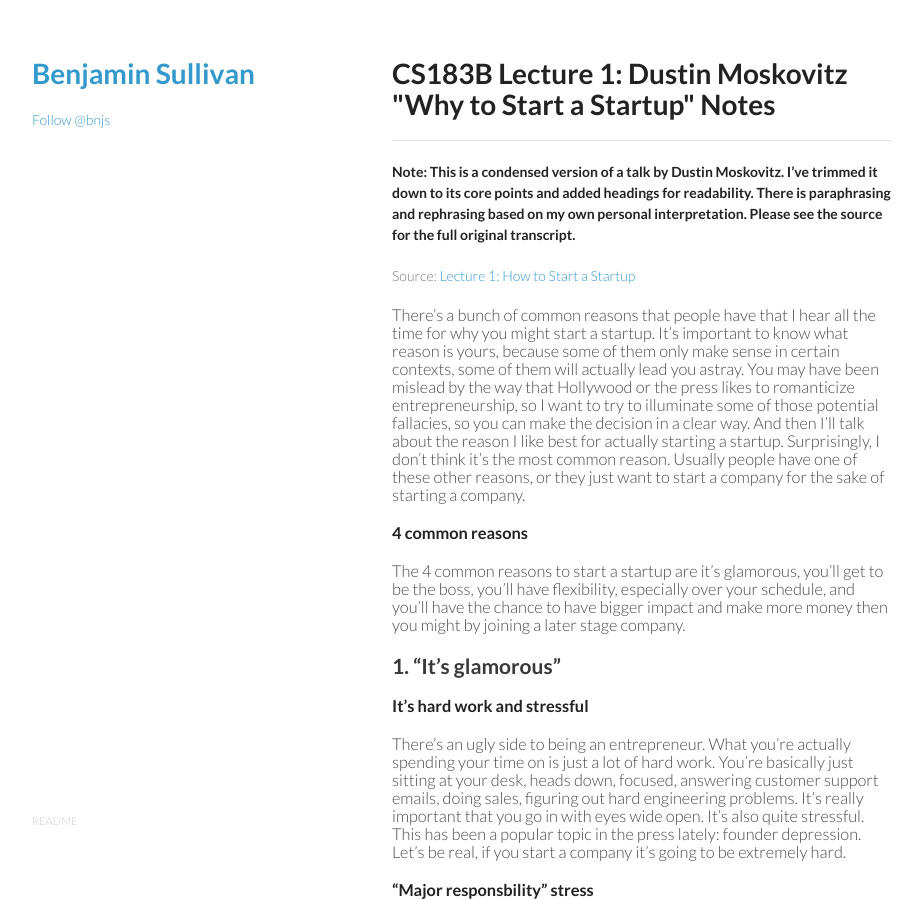
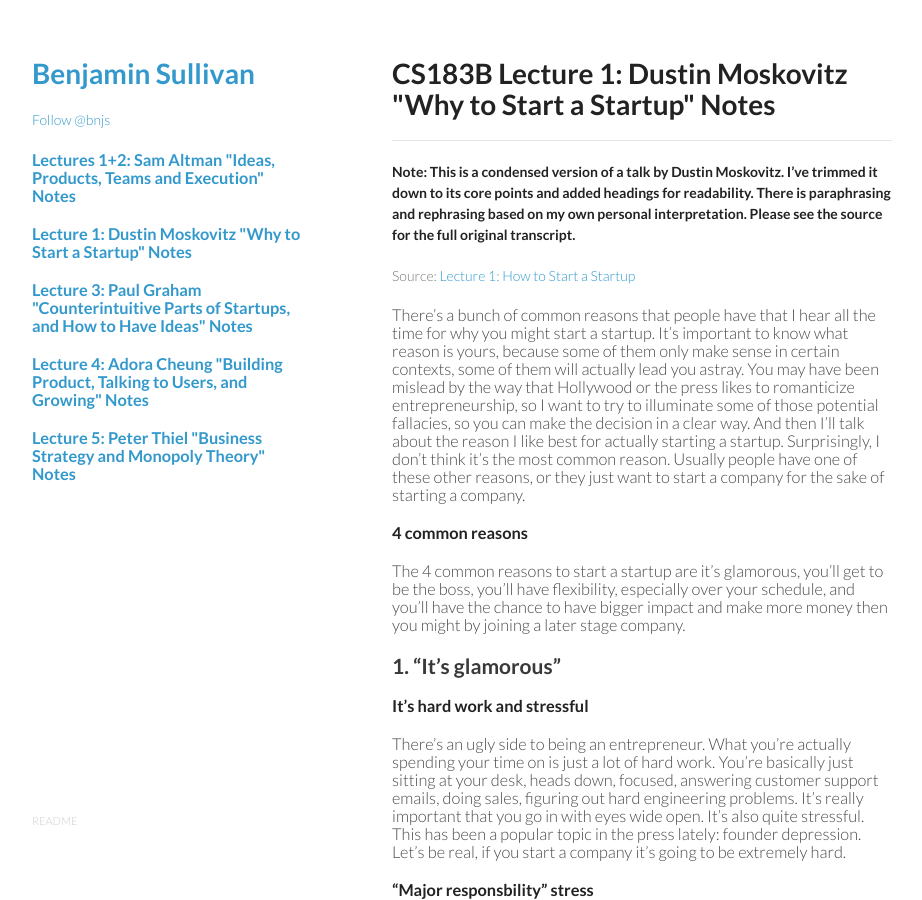
Before and after one commit to bnjs/bnjs.github.io, a Jekyll site: the page built from notes/cs183b-dustin-moskovitz-why-to-start-a-startup.md, in a window 1280 px wide and 900 px high. Shown: the whole window, without its empty margins (178-1100 px from the left). Built offline with Jekyll 4.4.1, drawn with Linux system fonts in a browser that asks for light colours; nearby versions of some CDN libraries; comment, search, counter and statistics services are not loaded.

Commit message:
Add subnavigation for cs183b course notes

```diff
--- a/_layouts/default.html
+++ b/_layouts/default.html
@@ -45,7 +45,7 @@
         <br/>
         <br/>
 
-        {% if site.base_url == 'http://localhost:4000' %}
+        {% if site.base_url == 'http://localhost:4000false' %}
         <h2><a href="/modus-operandi">Modus Operandi</a></h2>
         <h2><a href="/goals">Goals &amp; KPI</a></h2>
         <h2><a href="/schedule">Schedule</a></h2>
@@ -53,6 +53,15 @@
         <h2><a href="/action-script">Action Script</a></h2>
         <h2><a href="/want-to-do">Want to Do</a></h2>
         {% endif %}
+
+        {% if page.subnav == 'cs183b' %}
+        <h3><a href="/notes/sam-altman-ideas-products-teams-and-execution-highlights/">Lectures 1+2: Sam Altman "Ideas, Products, Teams and Execution" Notes</a></h3>
+        <h3><a href="/notes/cs183b-lecture-1-dustin-moskovitz-why-to-start-a-startup/">Lecture 1: Dustin Moskovitz "Why to Start a Startup" Notes</a></h3>
+        <h3><a href="/notes/cs183b-lecture-3-paul-graham-counterintuitive-parts-of-startups-and-how-to-have-ideas/">Lecture 3: Paul Graham "Counterintuitive Parts of Startups, and How to Have Ideas" Notes</a></h3>
+        <h3><a href="/notes/cs183b-lecture-4-adora-cheung-building-product-talking-to-users-and-growing/">Lecture 4: Adora Cheung "Building Product, Talking to Users, and Growing" Notes</a></h3>
+        <h3><a href="/notes/cs183b-lecture-5-peter-thiel-business-strategy-and-monopoly-theory/">Lecture 5: Peter Thiel "Business Strategy and Monopoly Theory" Notes</a></h3>
+        {% endif %}
+
       </header>
 
       <section>
```
Also changed, not shown: notes/cs183b-dustin-moskovitz-why-to-start-a-startup.md (+1 -0 lines), notes/cs183b-lecture-3-paul-graham-counterintuitive-parts-of-startups-and-how-to-have-ideas.md (+1 -0 lines), notes/cs183b-lecture-4-adora-cheung-building-product-talking-to-users-and-growing.md (+1 -0 lines), notes/cs183b-lecture-5-peter-thiel-business-strategy-and-monopoly-theory.md (+1 -0 lines), notes/sam-altman-ideas-products-teams-and-execution-highlights.md (+1 -0 lines).
